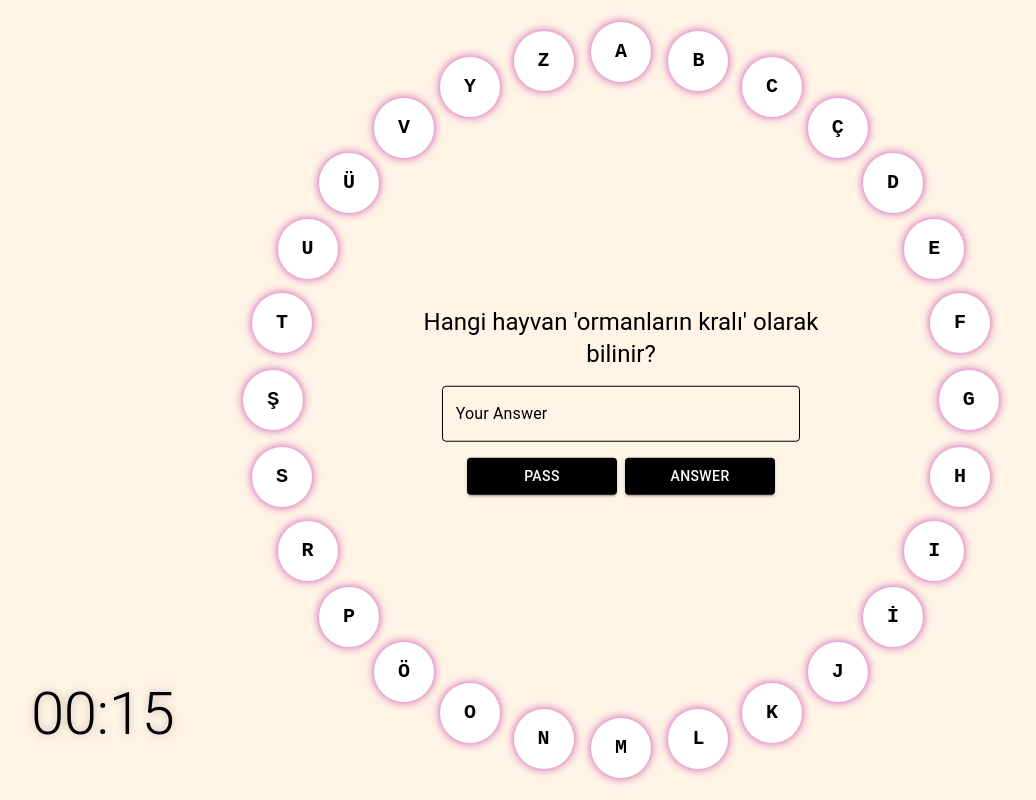
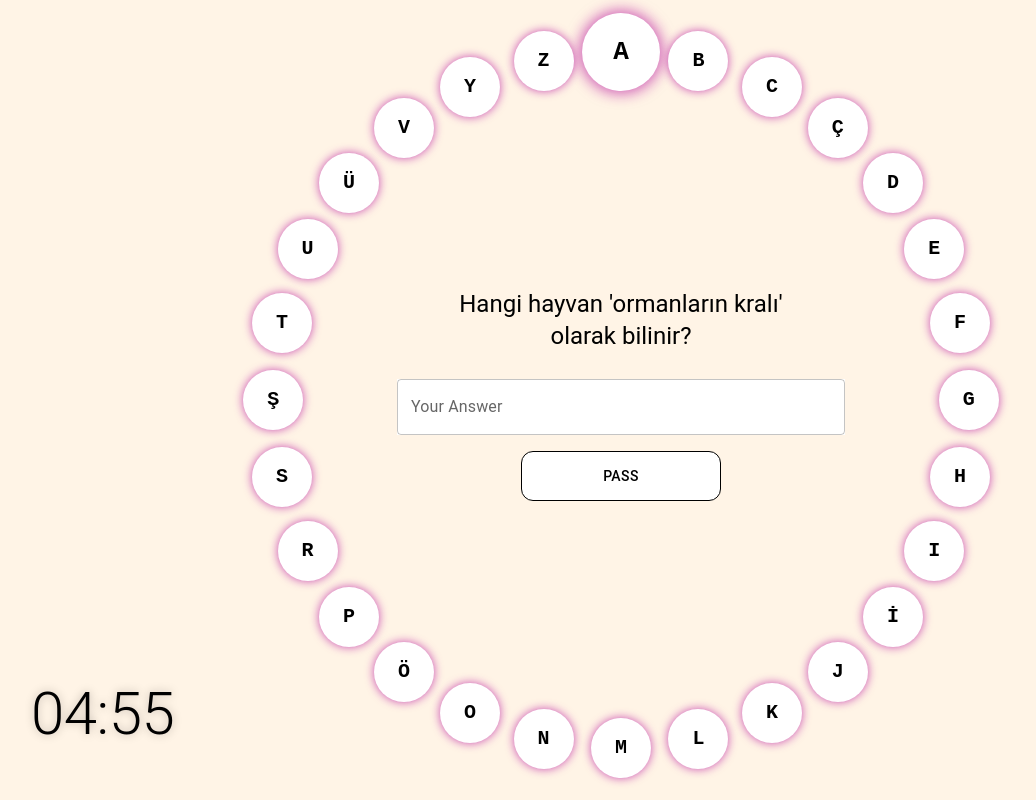
Before and after one commit to gorkemozbay/ParollaOnline, a React (Vite) app in the folder parolla-online-frontend/: page /quick-play in a window 1280 px wide. Shown: the whole page, without its empty margins (19-1055 px from the left). Built offline with nearby package versions, Linux system fonts and the light colour scheme.

Commit message:
FE - Refactor Code #3

```diff
--- a/parolla-online-frontend/src/components/Bubble.jsx
+++ b/parolla-online-frontend/src/components/Bubble.jsx
@@ -1,6 +1,7 @@
 import { Box } from "@mui/material";
 
-function Bubble({letter, size, bubbleState} ) {
+
+function Bubble({letter, size, bubbleState, isCurrentBubble} ) {
     return (
         <Box
             sx={{
@@ -14,7 +15,13 @@
                 display: "flex",
                 justifyContent: "center",
                 alignItems: "center",
-                boxShadow: "0px 0px 10px 0px rgba(182, 13, 156, 0.75)"
+                boxShadow: "0px 0px 10px 0px rgba(182, 13, 156, 0.75)",
+                animation: isCurrentBubble ? "shadowPulse 2s infinite ease-in-out" : "none",
+                "@keyframes shadowPulse": {
+                    "0%": { boxShadow: `0px 0px 5px 0px rgba(182, 13, 156, 0.50)` },
+                    "50%": { boxShadow: `0px 0px 20px 5px rgba(182, 13, 156, 0.75)` },
+                    "100%": { boxShadow: `0px 0px 5px 0px rgba(182, 13, 156, 0.50)` },
+                },
             }}
         >
             {letter}
--- a/parolla-online-frontend/src/components/BubbleChain.jsx
+++ b/parolla-online-frontend/src/components/BubbleChain.jsx
@@ -1,27 +1,16 @@
 import { Box } from "@mui/material";
 import Bubble from "./Bubble";
 import { useState, useEffect } from "react";
-import { useSelector } from "react-redux";
-import BubbleModel from "../models/BubbleModel";
+
 
 
 const totalBubbles = 28;
 const angleStep = (2 * Math.PI) / totalBubbles;
 const bubbleSize = 60; // TODO: bunlar config gibi bi yere
 
-function BubbleChain({ bubbleState }) {
+function BubbleChain({ bubbles, questionIndex }) {
+
     const [radius, setRadius] = useState(200);
-    const [start, setStart] = useState(true);
-
-    const questionIndex = useSelector((state) => state.question.questionIndex);
-
-    const generateBubbles = () => {
-        return Array(totalBubbles)
-        .fill(null)
-        .map((_, index) => new BubbleModel(index));
-    };
-    const [bubbles, setBubbles] = useState(generateBubbles);
-
 
     useEffect(() => {
         const updateRadius = () => {
@@ -35,19 +24,6 @@
         return () => window.removeEventListener("resize", updateRadius);
 
     }, []);
-
-    useEffect(() => {
-        if (start) {
-            setStart(false);
-            return;
-        }
-
-        setBubbles((prevBubbles) => {
-            const newBubbles = [...prevBubbles];
-            newBubbles[(questionIndex - 1 + 28) % 28].bubbleState = bubbleState;
-            return newBubbles;
-        });
-    }, [questionIndex]);
 
     return (
         <Box
@@ -71,10 +47,11 @@
                 height: `${2 * radius}px`,
                 }}
             >
-                {bubbles.map((bubble, index) => {
+                {bubbles?.map((bubble, index) => {
+                    const bubbleAdjustedSize = bubbleSize * (bubble.index == questionIndex ? 1.3 : 1);
                     var angle = index * angleStep - Math.PI / 2;
-                    const x = radius + radius * Math.cos(angle) - bubbleSize / 2;
-                    const y = radius + radius * Math.sin(angle) - bubbleSize / 2;
+                    const x = radius + radius * Math.cos(angle) - bubbleAdjustedSize / 2;
+                    const y = radius + radius * Math.sin(angle) - bubbleAdjustedSize / 2;
                     return (
                         <Box
                             key={index}
@@ -86,8 +63,9 @@
                         >
                             <Bubble
                                 letter={bubble.letter}
-                                size={bubbleSize}
+                                size={bubbleAdjustedSize}
                                 bubbleState={bubble.bubbleState}
+                                isCurrentBubble={bubble.index == questionIndex}
                             >
                             </Bubble>
                         </Box>
--- a/parolla-online-frontend/src/components/QuestionHolder.jsx
+++ b/parolla-online-frontend/src/components/QuestionHolder.jsx
@@ -1,61 +1,26 @@
-import React, { useState, useEffect, useRef } from 'react';
-import { Typography, Box, Button, Stack } from '@mui/material';
-import QuestionInput from  "../components/QuestionInput";
-import languageENG from '../languageENG.json';
-import languageTR from '../languageTR.json';
-import { useSelector } from "react-redux";
+import React from 'react';
+import { Typography, Box } from '@mui/material';
 
-function QuestionHolder( {question, handleAnswer, handlePass} ) {
-
-    const languageChoice = useSelector((state) => state.language.language);
-    const language = languageChoice === "TR" ? languageTR : languageENG;
+function QuestionHolder( {bubble } ) {
 
     return (
         <Box
             sx={{
                 position: "fixed",
-                top: "50%",
+                top: "40%",
                 left: "50%",
                 color: "black",
                 transform: "translate(-50%, -50%)",
                 textAlign: "center",
-                width: "35%",
+                width: "30%",
             }}
         >
             <Typography
                 variant="h5"
-                sx={{
-                    marginBottom: 2
-                }}
             >
-                {question}
+                {bubble?.question}
             </Typography>
-            <QuestionInput handleAnswer={handleAnswer} />
-            <Stack spacing={1} direction="row" alignItems="center" justifyContent="center" sx={{marginTop: 2}}>
-                <Button
-                    variant="contained"
-                    sx={{
-                        width: 150,
-                        backgroundColor: "black",
-                        marginTop: 5
-                    }}
-                    onClick={() => handlePass()}
-                > {language.questionHolder.pass}
-                </Button>
-                <Button
-                    variant="contained"
-                    sx={{
-                        width: 150,
-                        backgroundColor: "black",
-                        marginTop: 5
-                    }}
-                    onClick={() => handleAnswer()}
-                > {language.questionHolder.answer}
-                </Button>
-            </Stack>
-
         </Box>
-
     )
 }
 
--- a/parolla-online-frontend/src/components/QuestionInput.jsx
+++ b/parolla-online-frontend/src/components/QuestionInput.jsx
@@ -1,40 +1,67 @@
 import React, { useState } from "react";
-import { TextField, Box } from "@mui/material";
+import { TextField, Box, Button } from "@mui/material";
 import languageENG from '../languageENG.json';
 import languageTR from '../languageTR.json';
 import { useSelector } from "react-redux";
 
-function QuestionInput({handleAnswer}) {
+function QuestionInput( { handleAnswer } ) {
 
     const languageChoice = useSelector((state) => state.language.language);
     const language = languageChoice === "TR" ? languageTR : languageENG;
+
     const [answer, setAnswer] = useState("");
 
     const handleInputValue = (value) => {
-        //setAnswer()
-        handleAnswer(value)
+        setAnswer(value);
     }
 
-    return (<Box sx={{ width: "100%", textAlign: "center", marginTop: 2 }}>
+    const handleAnswerClick = () => {
+        setAnswer("");
+        handleAnswer(answer);
+    }
+
+    return (
+        <Box
+            sx={{
+                position: "fixed",
+                top: "45%",
+                left: "50%",
+                color: "black",
+                transform: "translate(-50%, -50%)",
+                textAlign: "center",
+                width: "35%",
+            }} // TODO: question holder'la aynı oldu dışardan ortaklanabilir bu box
+        >
             <TextField
                 label= {language.questionInput.answerTextFieldLabel}
                 variant="outlined"
                 value={answer}
                 onChange={(e) => handleInputValue(e.target.value)}
                 sx={{
-                width: "80%", // Adjust width as needed
-                maxWidth: "400px",
-                "& .MuiOutlinedInput-root": {
-                    "& fieldset": { borderColor: "black" }, // Default border color
-                    "&:hover fieldset": { borderColor: "black" }, // Hover effect
-                    "&.Mui-focused fieldset": { borderColor: "black" }, // Focused color
-                },
-                "& .MuiInputLabel-root": { color:  "black" }, // Label color
-                "& .MuiInputLabel-root.Mui-focused": { color: "black" }, // Label color when focused
-
+                    width: "100%",
+                    maxWidth: "500px",
+                    color: "black",
+                    backgroundColor: "white",
+                    marginTop: 20
                 }}
             />
-    </Box>)
+                <Button
+                    variant="outlined"
+                    sx={{
+                        width: 200,
+                        height: 50,
+                        backgroundColor: "white",
+                        borderColor: "black",
+                        borderRadius: 3,
+                        color: "black",
+                        marginTop: 2
+                    }}
+                    onClick={() => handleAnswerClick()}
+                > {answer == "" ? language.questionHolder.pass : language.questionHolder.answer}
+                </Button>
+
+        </Box>
+    )
 }
 
 export default QuestionInput;
--- a/parolla-online-frontend/src/layouts/MainGameLayout.jsx
+++ b/parolla-online-frontend/src/layouts/MainGameLayout.jsx
@@ -1,82 +1,105 @@
 import React, { useEffect, useState } from "react";
-import { useSelector, useDispatch } from "react-redux";
 import BubbleChain from "../components/BubbleChain";
 import Timer from "../components/Timer";
-import QuestionHolder from "../components/QuestionHolder";
+import QuestionHolder from "../components/QuestionHolder"
+import BubbleModel from "../models/BubbleModel";
 import BubbleState from "../enums/BubbleState";
-import { incrementQuestionIndex } from "../redux/questionSlice";
-
-const turkishAlphabet = [
-    "A",
-    "B",
-    "C",
-    "Ç",
-    "D",
-    "E",
-    "F",
-    "G",
-    "H",
-    "I",
-    "İ",
-    "J",
-    "K",
-    "L",
-    "M",
-    "N",
-    "O",
-    "Ö",
-    "P",
-    "R",
-    "S",
-    "Ş",
-    "T",
-    "U",
-    "Ü",
-    "V",
-    "Y",
-    "Z",
-];
+import QuestionInput from "../components/QuestionInput";
 
 function MainGameLayout() {
 
-    const [questions, setQuestions] = useState();
-    const [bubbleState, setBubbleState] = useState(BubbleState.BYPASSED);
-
-    const questionIndex = useSelector((state) => state.question.questionIndex);
-    const dispatch = useDispatch();
+    const [bubbles, setBubbles] = useState();
+    const [questionIndex, setQuestionIndex] = useState(0);
 
     useEffect(() => {
-        fetch("/data/dummy_questions.json")
+        fetch("/data/dummy_questions_2.json")
         .then((response) => response.json())
-        .then((data) => {
-            setQuestions(data);
+        .then((questions) => {
+            let questionIndex = 0;
+            let newBubbles = [];
+            Object.entries(questions).forEach(([key, value]) => {
+                const bubble = new BubbleModel(questionIndex, key, value.question, value.answer);
+                questionIndex++;
+                newBubbles.push(bubble);
+            });
+            setBubbles(newBubbles);
         })
         .catch((error) => console.log(error));
     }, []);
 
-    const handleAnswer = () => {
-        dispatch(incrementQuestionIndex());
-        setBubbleState(BubbleState.CORRECT); // TODO: handle correct and wrong answers
+    const handleAnswer = (answer) => {
+        let state;
+        if (answer == "") {
+            state = BubbleState.BYPASSED;
+        } else if (answer == bubbles?.[questionIndex].answer) {
+            state = BubbleState.CORRECT;
+        } else {
+            state = BubbleState.FAIL;
+        }
+
+        setBubbles((prevBubbles) => {
+            const newBubbles = [...prevBubbles];
+            newBubbles[questionIndex].bubbleState = state;
+
+            const newIndex = calculateNewIndex();
+            setQuestionIndex(newIndex);
+            return newBubbles;
+        })
     };
 
-    const handlePass = () => {
-        dispatch(incrementQuestionIndex());
-        setBubbleState(BubbleState.BYPASSED);
+    const calculateNewIndex = () => {
+        const isGameFinished = checkIfGameFinished();
+        if (isGameFinished) {
+            const results = getResults();
+            alert(`Game is Finished! Correct: ${results.correct} Wrong: ${results.wrong} Pass: ${results.pass}`); // TODO: Game End Screen: Score, all answers etc..
+            return questionIndex;
+        }
+
+        let newIndex = (questionIndex + 1) % 28;
+        while (bubbles[newIndex].bubbleState == BubbleState.FAIL
+            || bubbles[newIndex].bubbleState == BubbleState.CORRECT) {
+            newIndex = (newIndex + 1) % 28;
+        }
+        return newIndex
+    }
+
+    const checkIfGameFinished = () => {
+        return bubbles.every((bubble) => bubble.bubbleState == BubbleState.FAIL || bubble.bubbleState == BubbleState.CORRECT);
     };
+
+    const getResults = () => {
+        let correct = 0;
+        let wrong = 0;
+        let pass = 0;
+        bubbles.forEach((bubble) => {
+            if (bubble.bubbleState == BubbleState.CORRECT) {
+                correct++;
+            } else if (bubble.bubbleState == BubbleState.FAIL) {
+                wrong++;
+            } else if (bubble.bubbleState == BubbleState.BYPASSED) {
+                pass++;
+            }
+        });
+        return {correct, wrong, pass};
+    }
 
     return (
         <>
-            <Timer initialSeconds={20}></Timer>
+            <Timer initialSeconds={60 * 5}></Timer>  {/* TODO: Game End Screen when timer is up. */}
             <BubbleChain
-                bubbleState={bubbleState}
-            ></BubbleChain>
+                bubbles={bubbles}
+                questionIndex={questionIndex}
+            >
+            </BubbleChain>
             <QuestionHolder
-                question={questions?.[turkishAlphabet[questionIndex]][0].soru}
+                bubble={bubbles?.[questionIndex]}
+            >
+            </QuestionHolder>
+            <QuestionInput
                 handleAnswer={handleAnswer}
-                handlePass={handlePass}
-            ></QuestionHolder>
+            >
+            </QuestionInput>
             {/*  Opponent Bubble  */}
-            {/*  Answer  */}
         </>
     );
 }
--- a/parolla-online-frontend/src/models/BubbleModel.js
+++ b/parolla-online-frontend/src/models/BubbleModel.js
@@ -1,14 +1,11 @@
 import BubbleState from "../enums/BubbleState";
 
-const turkishAlphabet = [
-  "A", "B", "C", "Ç", "D", "E", "F", "G", "H", "I", "İ", "J", "K", "L", "M", "N", "O", "Ö",
-  "P", "R", "S", "Ş", "T", "U", "Ü", "V", "Y", "Z"
-];
-
 class BubbleModel {
-  constructor(bubbleIndex) {
+  constructor(bubbleIndex, letter, question, answer) {
     this.index = bubbleIndex;
-    this.letter = turkishAlphabet[bubbleIndex % turkishAlphabet.length];
+    this.letter = letter;
+    this.question = question;
+    this.answer = answer;
     this.bubbleState = BubbleState.INITIAL;
   }
 
--- a/parolla-online-frontend/src/redux/questionSlice.js
+++ /dev/null
@@ -1,26 +0,0 @@
-import { createSlice } from "@reduxjs/toolkit";
-
-const initialState = {
-    question: "",
-    questionIndex: 0,
-    answer: "",
-}
-
-const questionSlice = createSlice({
-    name: "question",
-    initialState,
-    reducers: {
-        setQuestion: (state, action) => {
-            state.question = action.payload;
-        },
-        incrementQuestionIndex: (state) => {
-            state.questionIndex = (state.questionIndex + 1) % 28; // TODO: dynamic based on lang.
-        },
-        setAnswer: (state, action) => {
-            state.answer = action.payload;
-        }
-    }
-})
-
-export const { setQuestion, incrementQuestionIndex, setAnswer } = questionSlice.actions;
-export default questionSlice.reducer;
--- a/parolla-online-frontend/src/redux/store.js
+++ b/parolla-online-frontend/src/redux/store.js
@@ -1,11 +1,9 @@
 import { configureStore } from "@reduxjs/toolkit";
-import languageReducer from "./languageSlice"; // TODO: naming convention
-import QuestionReducer from "./questionSlice";
+import languageReducer from "./languageSlice";
 
 const store = configureStore({
     reducer: {
         language: languageReducer,
-        question: QuestionReducer,
     },
 });
 
```
Also changed, not shown: parolla-online-frontend/public/data/dummy_questions_2.json (added, +30 -0 lines). Lines whose indentation alone changed are shown as unchanged.
